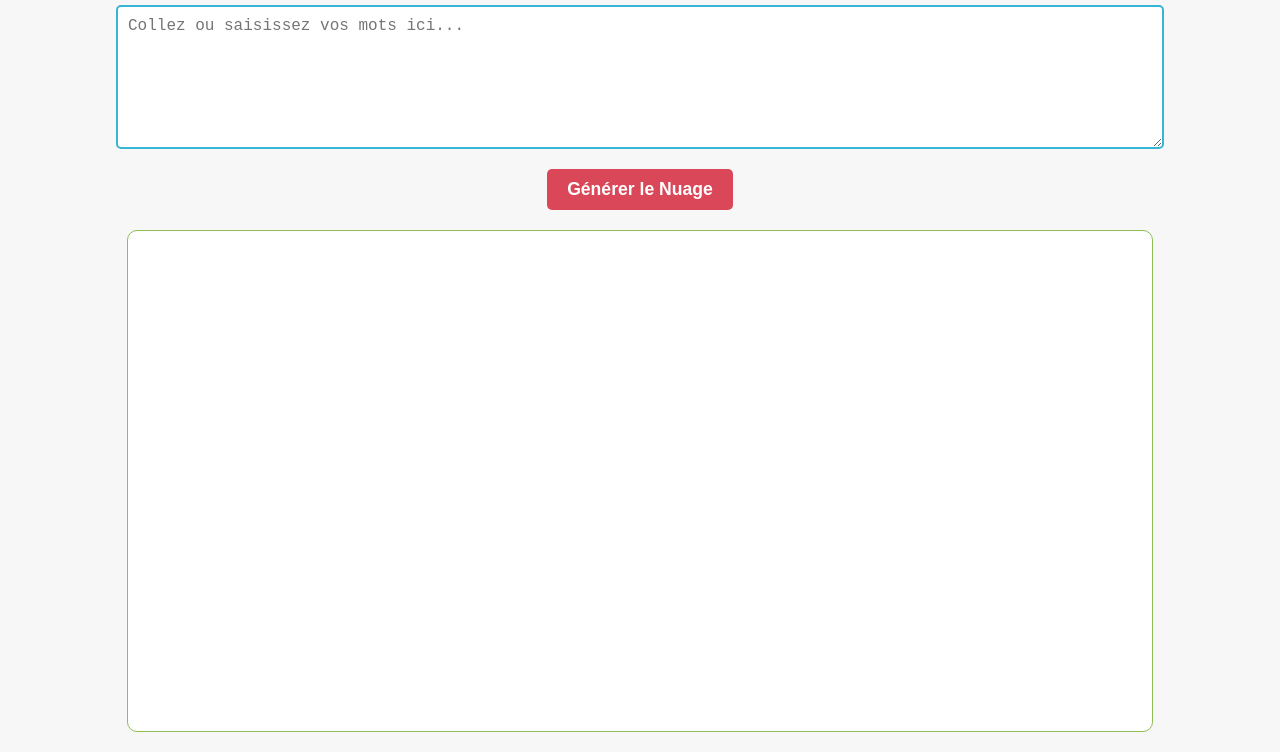
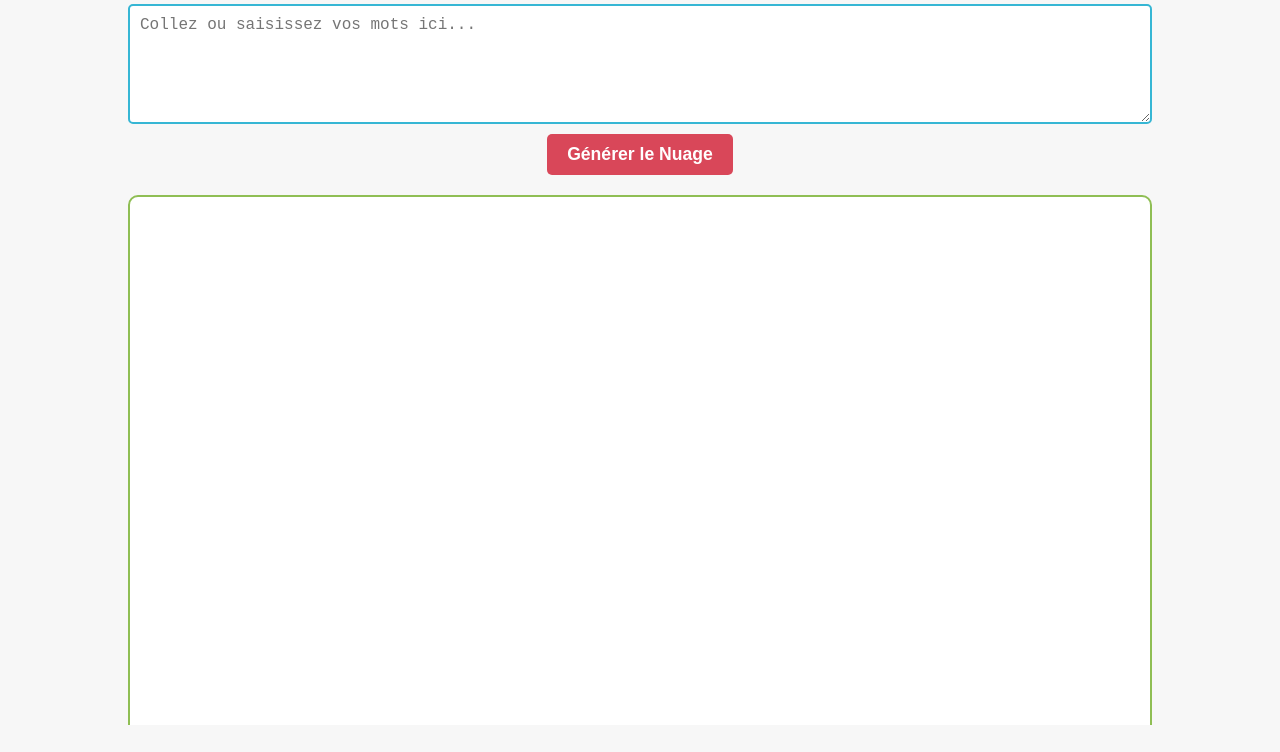
Before and after one commit to LaurenceDore/generateur-nuages-mots, a plain HTML site: page index.html in a window 1280 px wide. Shown: the part 75-827 px from the top of the page. After the commit the page ends 800 px from the top, so only its background shows below. Drawn offline with Linux system fonts and the light colour scheme.

Commit message:
Add files via upload

```diff
--- a/index.html
+++ b/index.html
@@ -8,34 +8,39 @@
     <link href="https://fonts.googleapis.com/css2?family=Montserrat:wght@400;600&display=swap" rel="stylesheet">
     <script src="https://cdn.jsdelivr.net/npm/wordcloud@1.2.2/src/wordcloud2.js"></script>
     <style>
-        body {
-            font-family: 'Montserrat', sans-serif;
-            background-color: #F7F7F7;
+        /* Assure que tout le contenu tient dans la page */
+        html, body {
             margin: 0;
             padding: 0;
-            position: relative;
-            overflow: hidden;
+            height: 100%;
+            background-color: #F7F7F7;
+            font-family: 'Montserrat', sans-serif;
+            overflow: hidden; /* Évite les barres de défilement */
         }
+
         h1 {
             text-align: center;
             color: rgb(38, 30, 72); /* Violet foncé EPSI */
             font-weight: 600;
-            margin-top: 20px;
+            margin: 20px 0;
         }
+
         textarea {
             width: 80%;
             height: 120px;
-            margin: 20px auto;
+            margin: 10px auto;
             display: block;
             border: 2px solid rgb(54, 182, 212); /* Bleu clair EPSI */
             border-radius: 5px;
             padding: 10px;
             font-size: 1rem;
             color: rgb(75, 75, 153); /* Bleu foncé EPSI */
+            box-sizing: border-box;
         }
+
         button {
             display: block;
-            margin: 20px auto;
+            margin: 10px auto;
             padding: 10px 20px;
             font-size: 1.1rem;
             font-weight: 600;
@@ -46,16 +51,20 @@
             cursor: pointer;
             transition: background-color 0.3s ease;
         }
+
         button:hover {
             background-color: rgb(228, 128, 62); /* Orange clair EPSI */
         }
+
+        /* Le conteneur pour le nuage de mots */
         #wordcloud {
             width: 80%;
-            height: 500px;
+            height: calc(100vh - 250px); /* S'adapte à la hauteur totale visible */
             margin: 20px auto;
-            border: 1px solid rgb(143, 190, 84); /* Vert EPSI */
+            border: 2px solid rgb(143, 190, 84); /* Vert EPSI */
             background-color: white;
             border-radius: 10px;
+            box-sizing: border-box; /* Inclus la bordure dans la taille */
         }
     </style>
 </head>
@@ -66,6 +75,7 @@
     <div id="wordcloud"></div>
 
     <script>
+        // Génération du nuage de mots
         function generateWordCloud() {
             const inputText = document.getElementById('text-input').value;
             const words = inputText.split(/\s+/).reduce((acc, word) => {
@@ -87,14 +97,20 @@
                 backgroundColor: '#ffffff'
             });
 
-            // Ajuste dynamiquement la taille de l'iframe
-            window.parent.postMessage({ height: document.body.scrollHeight }, '*');
+            // Ajuster la hauteur de l'iframe
+            sendHeightToParent();
         }
 
-        // Envoyer la hauteur initiale
-        window.onload = function () {
-            window.parent.postMessage({ height: document.body.scrollHeight }, '*');
-        };
+        // Fonction pour envoyer la hauteur au parent (iframe)
+        function sendHeightToParent() {
+            window.parent.postMessage({ height: document.documentElement.scrollHeight }, '*');
+        }
+
+        // Envoyer la hauteur initiale après chargement
+        window.onload = sendHeightToParent;
+
+        // Envoyer la nouvelle hauteur si la fenêtre est redimensionnée
+        window.onresize = sendHeightToParent;
     </script>
 </body>
 </html>
```
